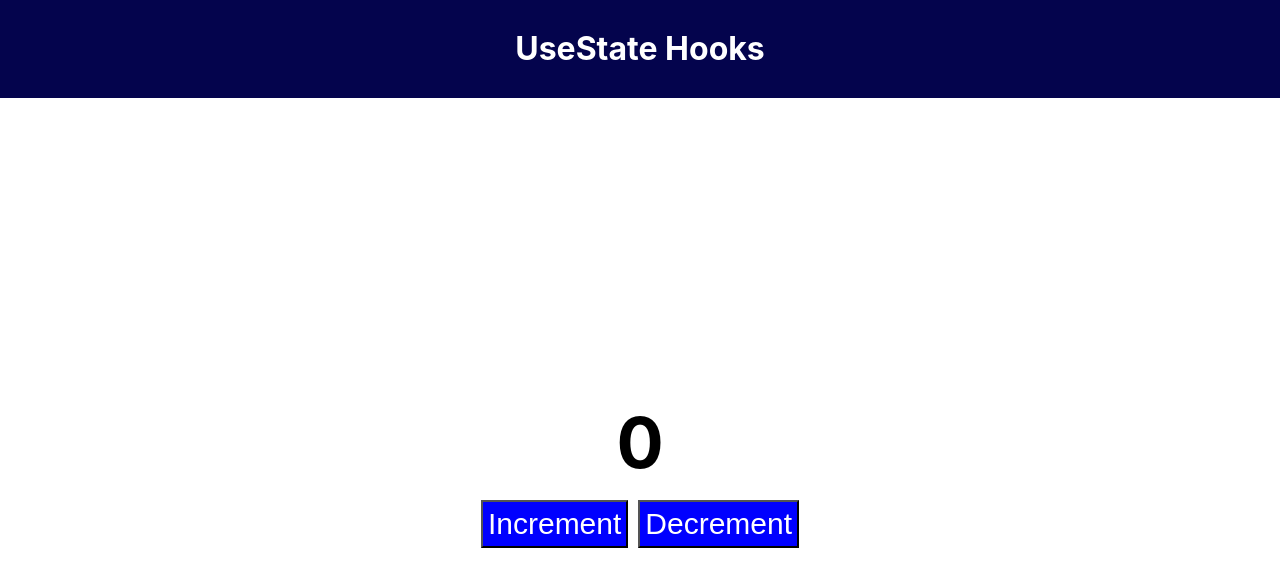
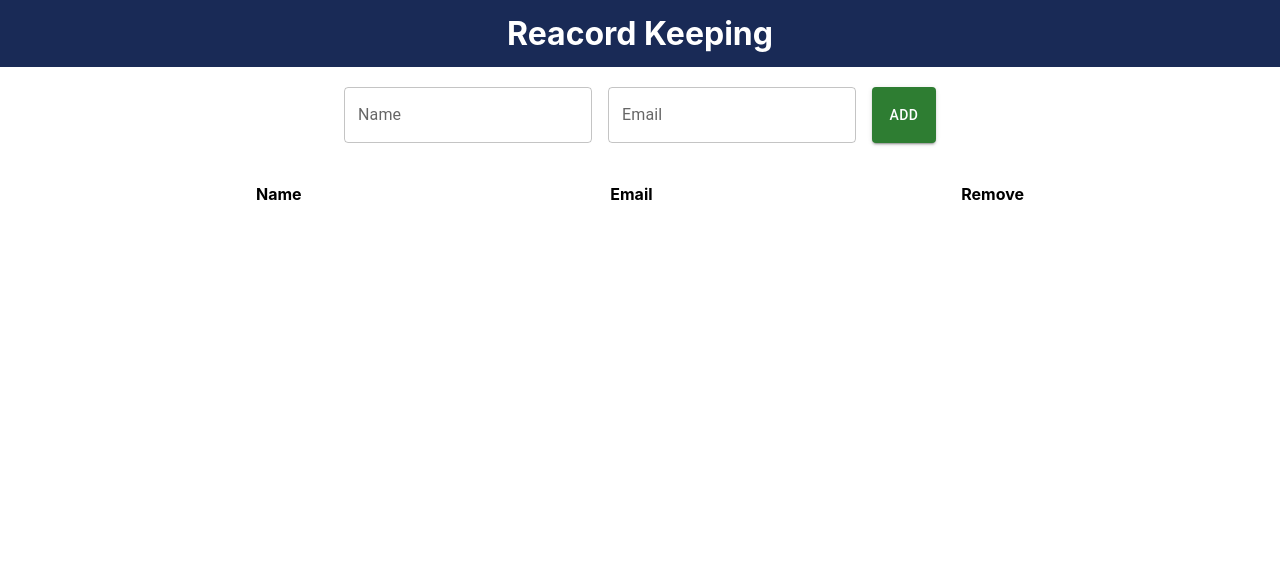
Before and after one commit to diyatandel1312/react-app, a React (Create React App) app: page / in a window 1280 px wide. Shown: the top 586 px of the page. Built offline with nearby package versions, Linux system fonts and the light colour scheme.

Commit message:
second changes

```diff
--- a/package.json
+++ b/package.json
@@ -3,6 +3,10 @@
   "version": "0.1.0",
   "private": true,
   "dependencies": {
+    "@emotion/react": "^11.11.1",
+    "@emotion/styled": "^11.11.0",
+    "@mui/icons-material": "^5.14.13",
+    "@mui/material": "^5.14.13",
     "@testing-library/jest-dom": "^5.17.0",
     "@testing-library/react": "^13.4.0",
     "@testing-library/user-event": "^13.5.0",
--- a/src/App.css
+++ b/src/App.css
@@ -1,46 +1,42 @@
 .App {
   text-align: center;
-  background-color: white;
-  min-height: 100vh;
+  color:black;
+  display: flex;
+  flex-direction: column;
+  align-items: center;
+}
+
+h1{
+  margin: 0;
+}
+
+.header{
+  color:white;
+  background-color: #192a56;
+  padding:14px;
+  width: 100%;
 }
 
 
-
-.header{
-  background-color: rgb(4, 4, 77);
-  color: white;
-  padding: 8px;
+.form{
+  margin-top: 20px;
 }
 
-/* h1{
+.data{
+  display: flex;
+  flex-direction: column;
+  align-items: center;
+  margin-top: 20px;
+  width:100%;
 
-} */
-
-.main{
-  display: flex;
-  justify-content: center;
-  align-items: center;
-  flex-direction: column;
-  height: 90vh;
-  flex-wrap: wrap;
-  padding: 14px;
 }
 
-.buttons{
+.data_val{
   display: flex;
-  justify-content: center;
+  justify-content:space-between;
   align-items: center;
+  padding: 0px,9px,0px,9px;
+  width:60%;
+  box-shadow: rgba(100,100,111,0.2) 0px,7px,29px,0px;
+
 }
-.btn{
-  background-color: blue;
-  color: white;
-  margin: 5px;
-  padding:5px;
-  font-size: 30px;
-}
-
-.heading{
-  color:black;
-  font-size: 70px;
- margin: 10px;
-}
--- a/src/App.js
+++ b/src/App.js
@@ -1,35 +1,63 @@
-import logo from './logo.svg';
-import React,{useState} from 'react';
-import './App.css';
-import Header from './components/Header';
-
+import logo from "./logo.svg";
+import React, { useState } from "react";
+import "./App.css";
+import Header from "./components/Header";
+import TextField from "@mui/material/TextField";
+import Button from "@mui/material/Button";
+import Stack from "@mui/material/Stack";
+import { element } from "prop-types";
 
 
 function App() {
-const[num ,SetNum]=useState(0);
+  const [name, setName] = useState("");
+  const [email, setEmail] = useState("");
+  const [data, setData]=useState([]);
 
-function inc(){
-  SetNum(num+1);
-}
+  const addData = () =>{
+    setData([...data,{name,email}]);
+    setName("");
+    setEmail("");
+  };
 
-function dec(){
-  if(num < 1){
-    SetNum(0);
-  }else {
-    SetNum(num - 1);
+  const removeItem = () =>{
+    data.splice(index,1);
   }
-};
 
   return (
-    <div className='App'>
+    <div className="App">
       <Header />
-       <div className='main'>
-      <h1 className='heading'>{num}</h1>
 
-        <div className='buttons'>
-       <button className='btn' onClick={inc}>Increment</button>
-        <button className='btn' onClick={dec}>Decrement</button>
+      <div className="form">
+        <Stack spacing={2} direction="row">
+          <TextField id="outlined-basic" value={name}  onChange={(event) => setName(event.target.value)} label="Name" variant="outlined" />
+          <TextField id="outlined-basic" value={email} onChange={(event) => setEmail(event.target.value)} label="Email" variant="outlined" />
+          <Button onClick={addData} color="success" variant="contained">
+            Add
+          </Button>
+        </Stack>
+      </div>
+      <div className="data">
+      <div className="data_val">
+        <h4>Name</h4>
+        <h4>Email</h4>
+        <h4>Remove</h4>
         </div>
+
+       {
+        data.map((element,index) => {
+          return(
+            <div key={index} className="data_val">
+        <h4>{element.name}</h4>
+        <h4>{element.email}</h4>
+        <Stack>
+        <Button onClick={() => removeItem(index)} color="error" variant="contained">
+            Remove
+          </Button>
+          </Stack>
+        </div>
+          )
+        })
+       }
       </div>
     </div>
   );
--- a/src/components/Header.js
+++ b/src/components/Header.js
@@ -1,10 +1,11 @@
-import React,{useState} from "react";
+import React from 'react'
 
-function Header(){
+ const Header = () => {
 
-    return(
-        <div className="header">
-            <h1>UseState Hooks</h1>
+
+    return (
+        <div className='header'>
+           <h1> Reacord Keeping</h1>
         </div>
     )
 }
```
Also changed, not shown: src/components/Footer.js (deleted, +0 -12 lines), src/components/Student.js (deleted), 1 other file (tests, documents, lock files or other folders).
